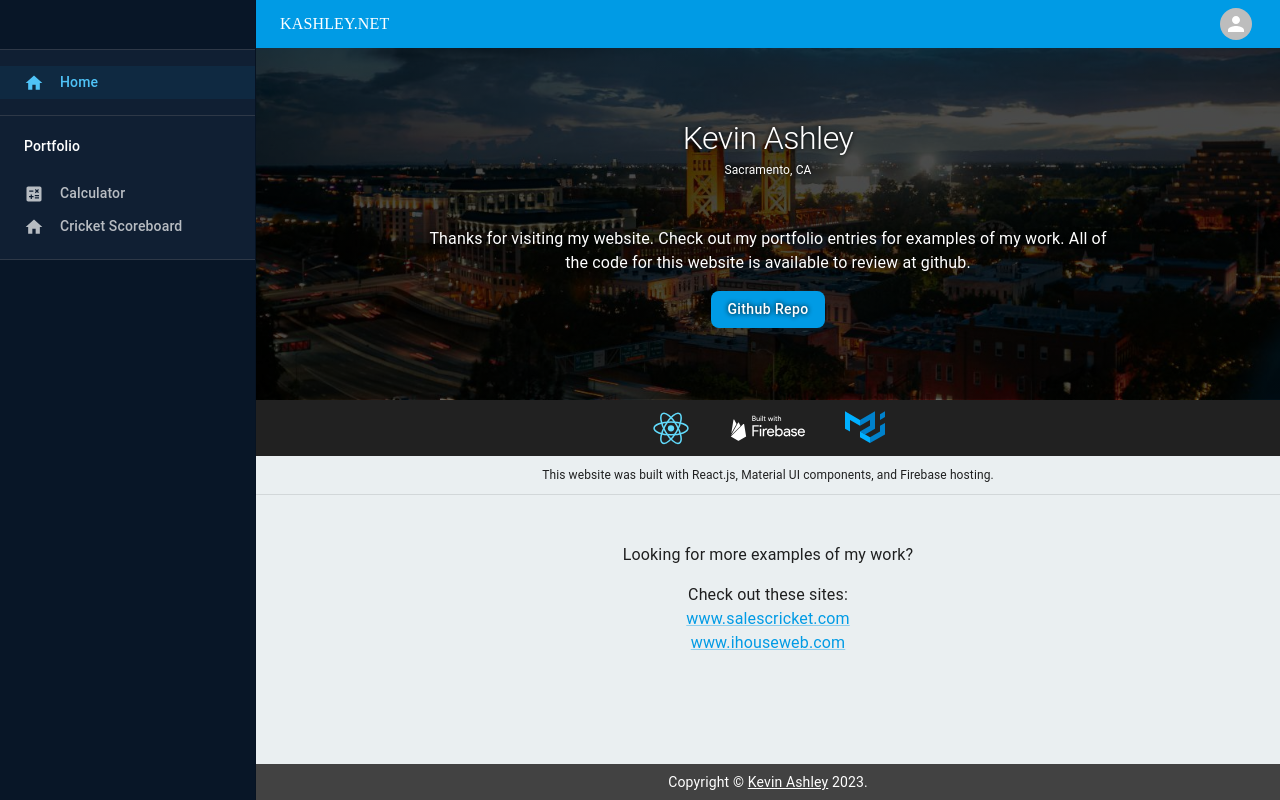
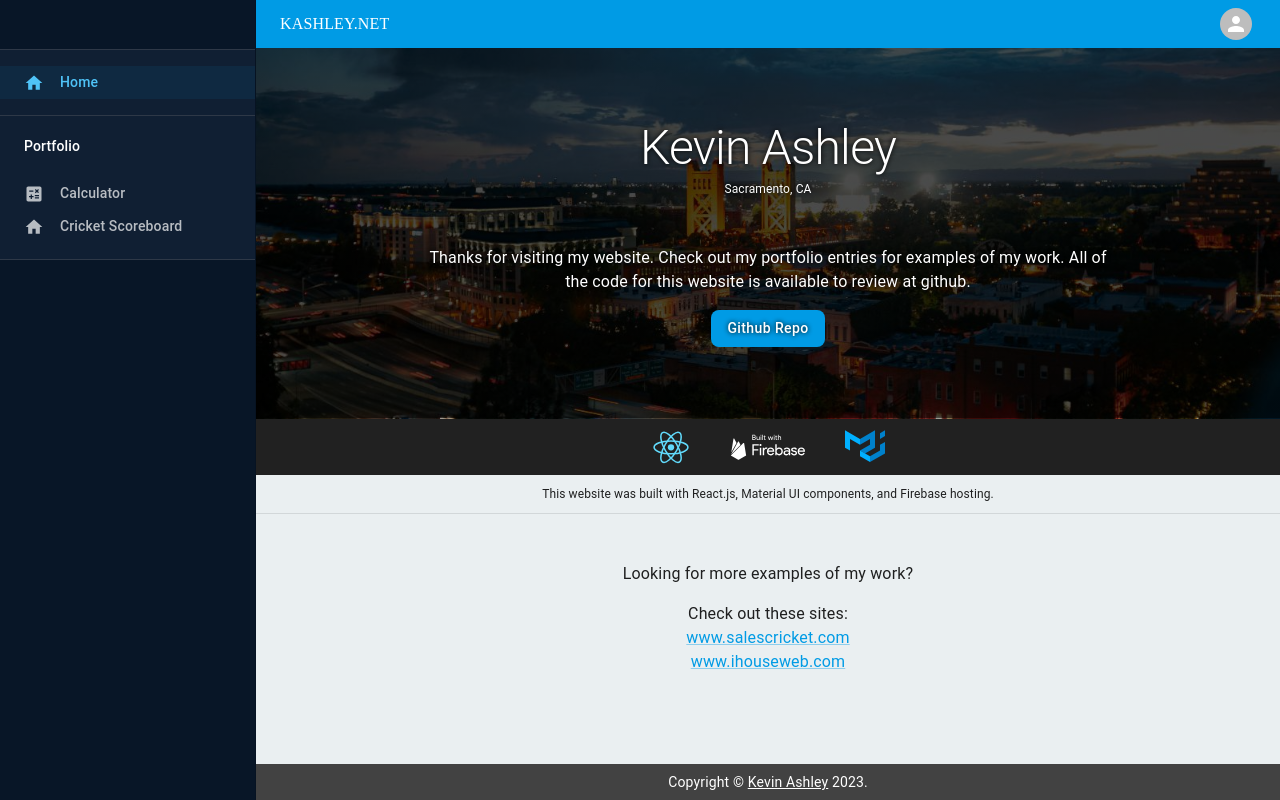
Before and after one commit to KevinAshley/kashley.net, a React (Create React App) app: page / in a window 1280 px wide. Built offline with nearby package versions, Linux system fonts and the light colour scheme.

Commit message:
more homepage styling

```diff
--- a/src/pages/home.js
+++ b/src/pages/home.js
@@ -27,11 +27,12 @@ const Home = () => {
                     color: "#fff",
                     backgroundImage: `linear-gradient(0deg, ${backgroundGradient}, ${backgroundGradient}), url(/images/pexels-photo-12027143-cropped.jpg)`,
                     width: "100%",
-                    minHeight: "30vh",
+                    minHeight: "28vw",
                     backgroundSize: "cover",
                     backgroundPosition: "bottom",
                     padding: "2rem",
                     textShadow: "0px 0px 5px black",
+                    display: "flex",
                 }}
             >
                 <Box
@@ -49,6 +50,10 @@ const Home = () => {
                             textAlign: "center",
                             mt: 5,
                             mb: 0.5,
+                            fontSize: {
+                                xs: "2rem",
+                                lg: "3rem",
+                            },
                         }}
                     >
                         Kevin Ashley
```
